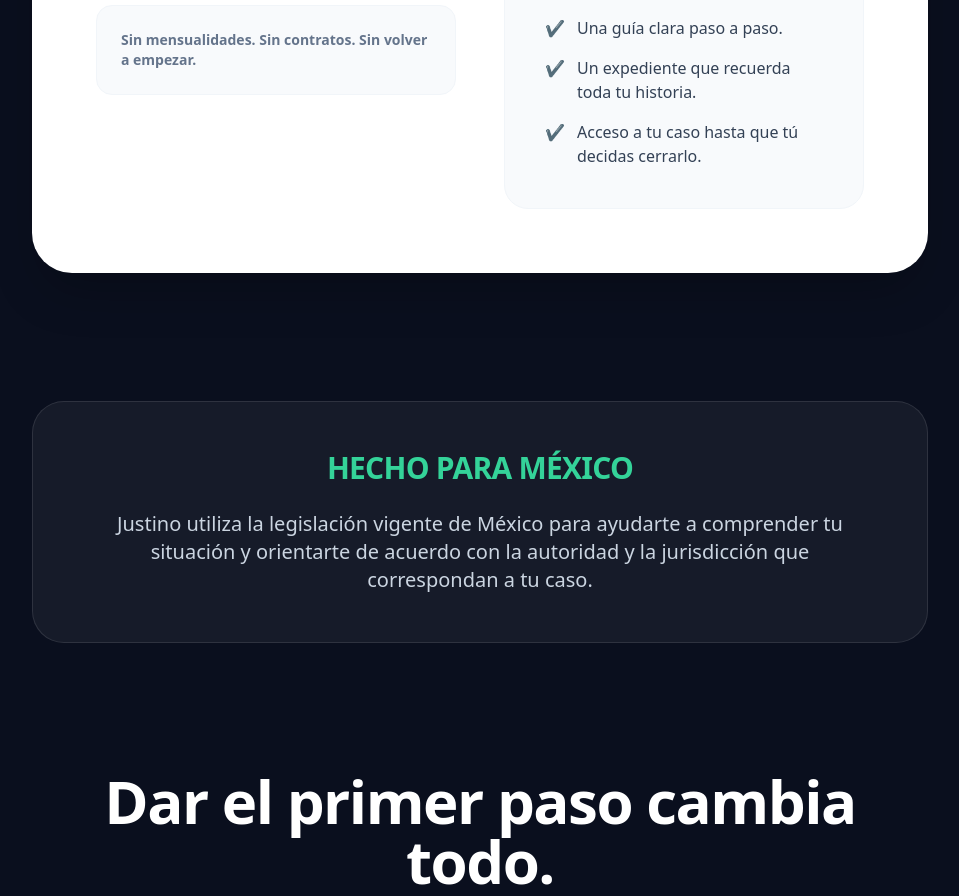
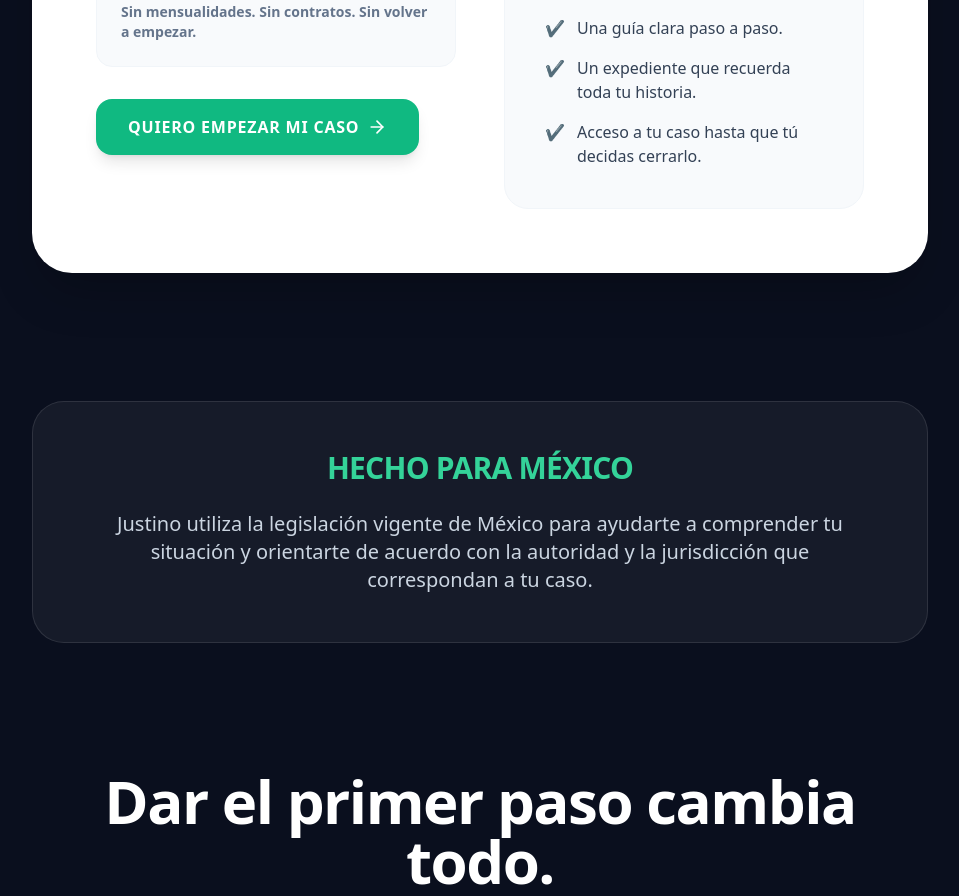
Before and after one commit to JUSTINOMX/JUSTINO_APP, a React (Vite) app: page / in a window 1280 px wide. Shown: the part 3250-4146 px from the top of the page, without its empty margins (160-1119 px from the left). Built offline with nearby package versions, Linux system fonts and the light colour scheme.

Commit message:
feat(ui): add CTA button to landing page
Introduce a primary call-to-action button to the landing page to improve user conversion by allowing immediate initiation of a legal case.

```diff
--- a/components/LandingPage.tsx
+++ b/components/LandingPage.tsx
@@ -198,6 +198,15 @@ export const LandingPage: React.FC<LandingPageProps> = ({ onStart, onLogin, onAd
                     Sin mensualidades. Sin contratos. Sin volver a empezar.
                   </p>
                 </div>
+                <div>
+                  <button
+                    onClick={onStart}
+                    className="group w-full md:w-auto px-8 py-4 bg-emerald-500 hover:bg-emerald-600 text-white rounded-2xl font-bold text-base transition-all shadow-lg hover:-translate-y-0.5 flex items-center justify-center gap-2 uppercase tracking-wider"
+                  >
+                    Quiero empezar mi caso
+                    <ArrowRight className="w-5 h-5 group-hover:translate-x-1 transition-transform" />
+                  </button>
+                </div>
               </div>
               <div className="text-left bg-slate-50 p-8 md:p-10 rounded-3xl border border-slate-100">
                 <p className="font-bold text-slate-900 text-lg mb-6">Con un solo pago obtienes:</p>
```
